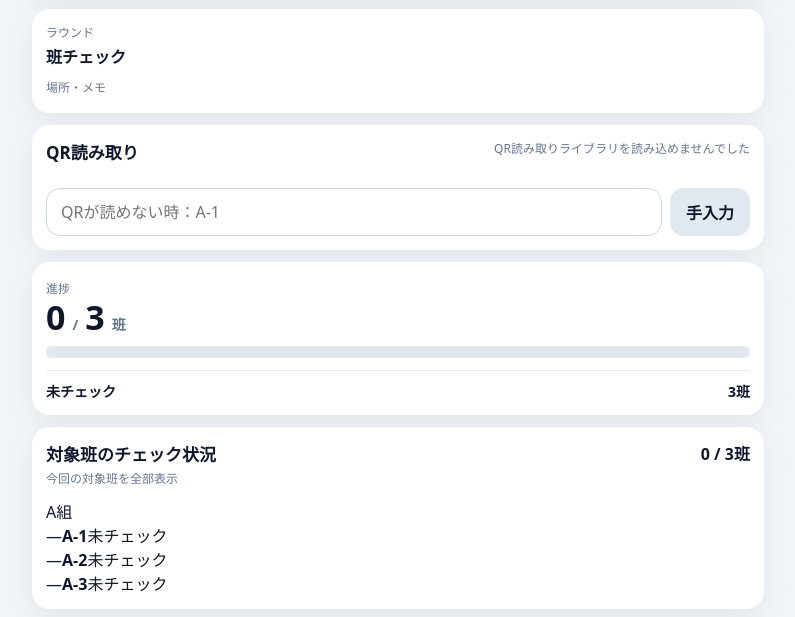
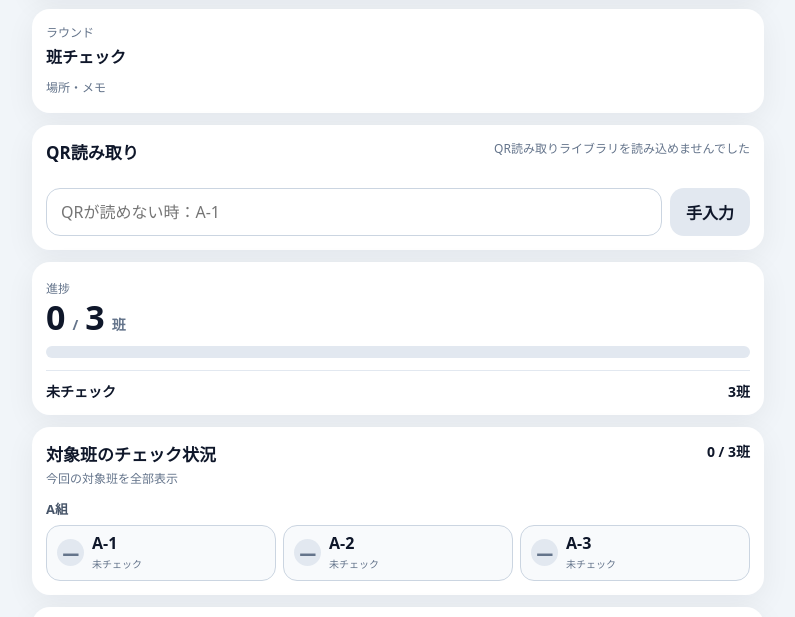
Before and after one commit to tonophoto/qr-group-check, a plain HTML site: page index.html in a window 1280 px wide. Both pictures are taken after a click on the button "この設定でチェック開始". Shown: the part 169-786 px from the top of the page, without its empty margins (242-1037 px from the left). Drawn offline with Linux system fonts and the light colour scheme.

Commit message:
style: add target group status grid

```diff
--- a/style.css
+++ b/style.css
@@ -64,6 +64,19 @@ h2 { margin: 0; font-size: 17px; }
 .unchecked-details summary { cursor: pointer; display: flex; justify-content: space-between; gap: 12px; font-size: 14px; font-weight: 800; }
 .chip-list { display: flex; flex-wrap: wrap; gap: 7px; margin-top: 10px; }
 .chip { padding: 7px 10px; border-radius: 999px; background: #f1f5f9; border: 1px solid #cbd5e1; font-size: 13px; font-weight: 900; }
+.status-summary { font-size: 14px; white-space: nowrap; }
+.status-list { display: grid; gap: 12px; }
+.status-class { display: grid; gap: 7px; }
+.status-class-head { font-size: 13px; font-weight: 900; color: #475569; }
+.status-grid { display: grid; grid-template-columns: repeat(auto-fit, minmax(120px, 1fr)); gap: 7px; }
+.status-item { min-width: 0; border-radius: 14px; padding: 9px 10px; display: grid; grid-template-columns: auto 1fr; grid-template-areas: "icon code" "icon meta"; column-gap: 8px; align-items: center; border: 1px solid #cbd5e1; }
+.status-item.is-checked { background: #f0fdf4; border-color: #86efac; }
+.status-item.is-unchecked { background: #f8fafc; }
+.status-icon { grid-area: icon; width: 27px; height: 27px; border-radius: 999px; display: grid; place-items: center; font-weight: 1000; }
+.is-checked .status-icon { background: #16a34a; color: #fff; }
+.is-unchecked .status-icon { background: #e2e8f0; color: #64748b; }
+.status-code { grid-area: code; font-size: 16px; line-height: 1.1; }
+.status-meta { grid-area: meta; margin-top: 3px; color: #64748b; font-size: 10px; white-space: nowrap; }
 .checked-list { list-style: none; padding: 0; margin: 0; display: grid; gap: 8px; }
 .checked-item { display: flex; align-items: center; justify-content: space-between; gap: 12px; padding: 12px 13px; background: #f8fafc; border: 1px solid #e2e8f0; border-radius: 14px; }
 .checked-code { font-size: 18px; font-weight: 900; }
@@ -97,4 +110,5 @@ h2 { margin: 0; font-size: 17px; }
   .class-row { align-items: center; }
   .progress-main { align-items: flex-start; }
   .controls { grid-template-columns: 1fr 1fr; }
+  .status-grid { grid-template-columns: repeat(2, minmax(0, 1fr)); }
 }
```
